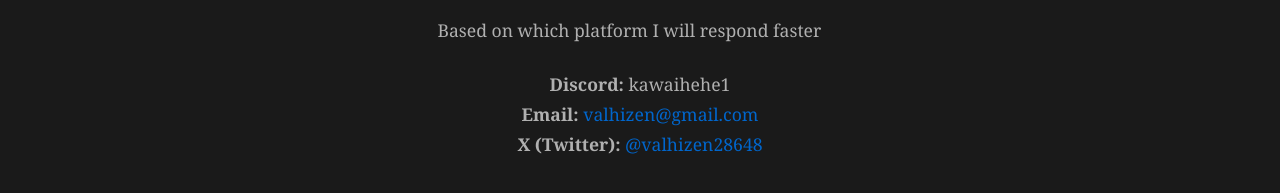
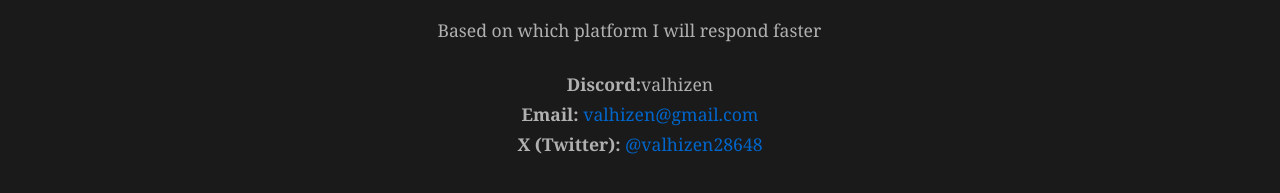
Before and after one commit to valhizen/ValhizenWeb, a SvelteKit app: page /contact in a window 1280 px wide. Shown: the part 209-402 px from the top of the page. Built offline with nearby package versions, Linux system fonts and the light colour scheme.

Commit message:
Changed Discord User Name

```diff
--- a/src/routes/contact/+page.svelte
+++ b/src/routes/contact/+page.svelte
@@ -4,7 +4,7 @@
     <p> Based on which platform I will respond faster</p>
 
     <p style="text-align: center; margin: 1.5rem 0;">
-      <strong>Discord:</strong> kawaihehe1<br>
+      <strong>Discord:</strong>valhizen<br>
       <strong>Email:</strong> <a href="mailto:valhizen@gmail.com">valhizen@gmail.com</a><br>
       <strong>X (Twitter):</strong> <a href="https://x.com/valhizen28648" target="_blank" rel="noopener">@valhizen28648</a>
     </p>
```
